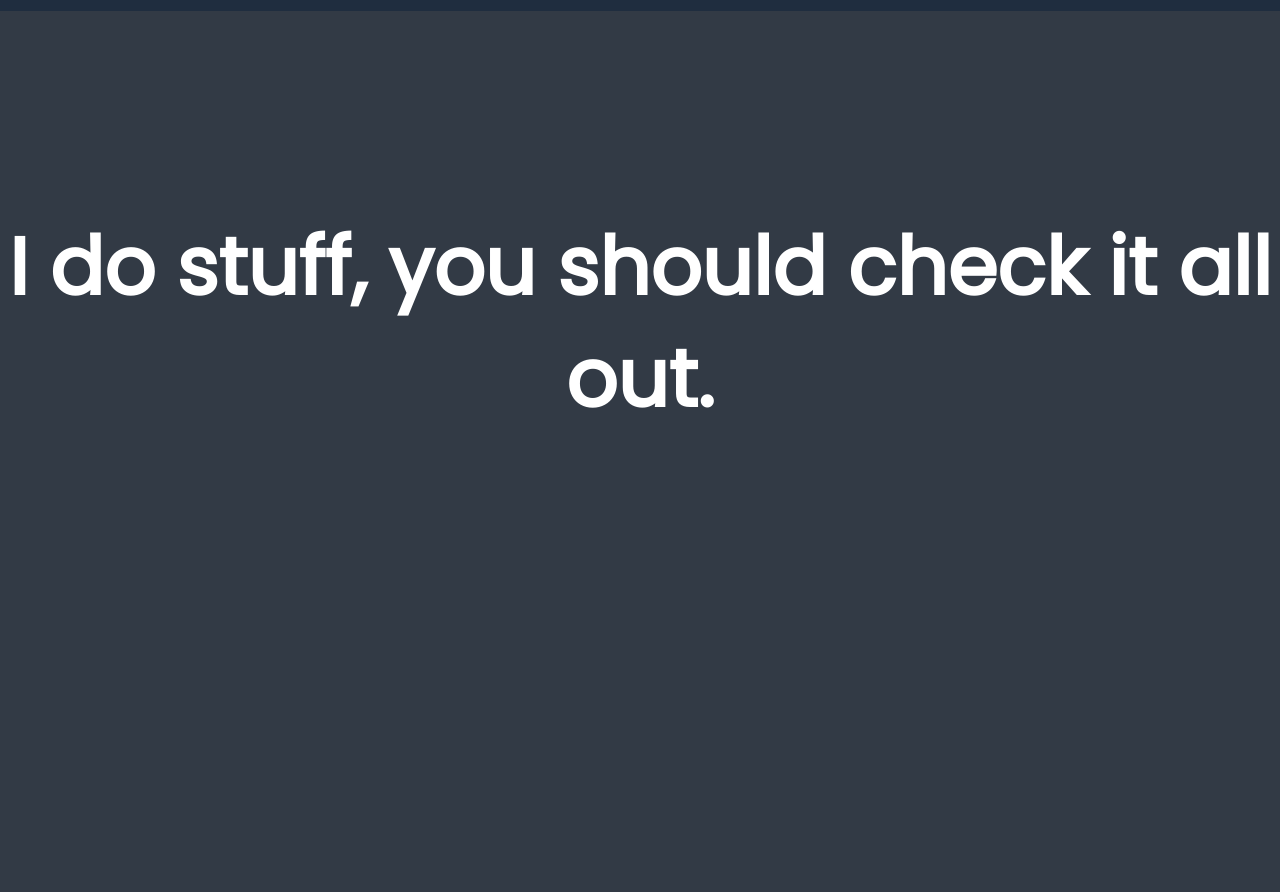
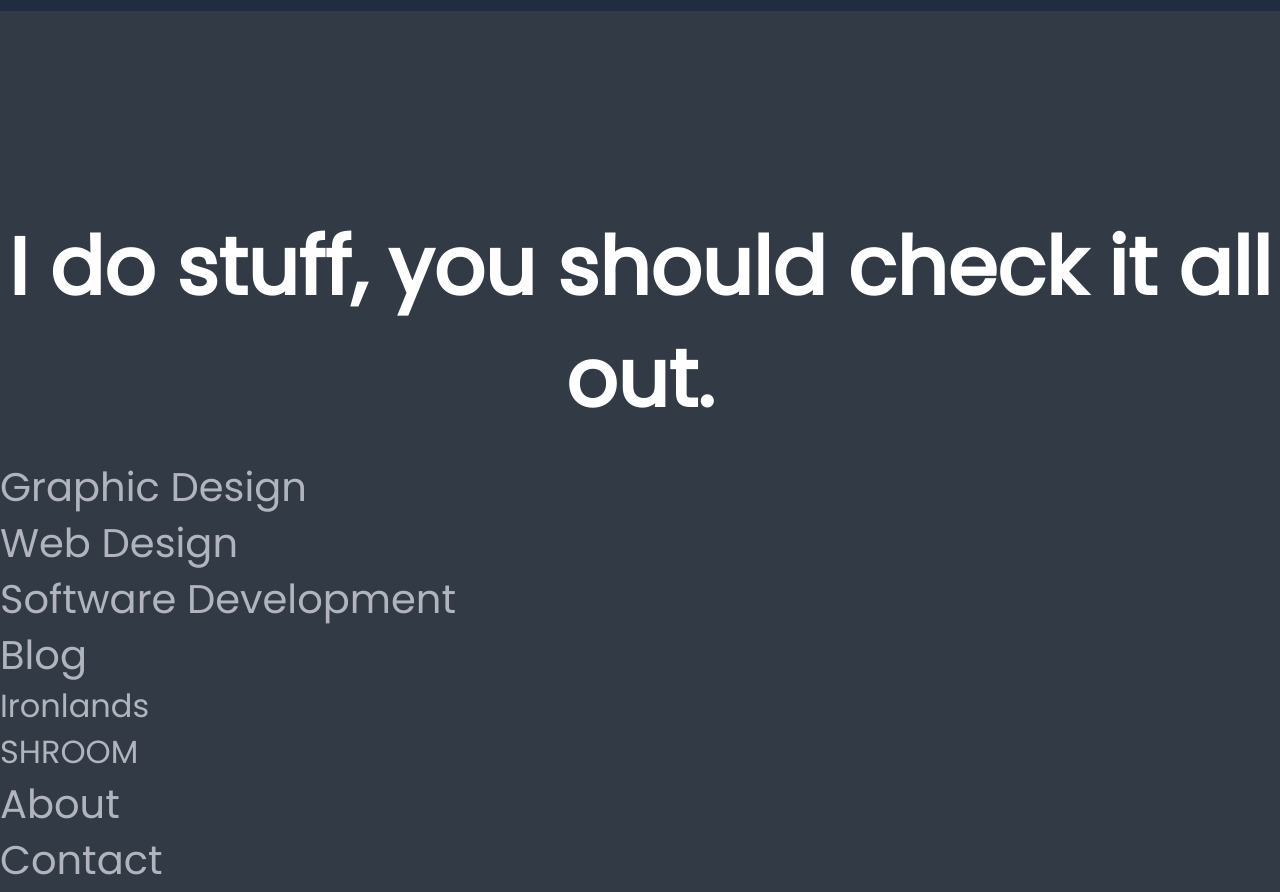
Before and after one commit to JLambCode/JLDevAndDesignSite, a plain HTML site: page index.html in a window 1280 px wide. Shown: the part 157-1049 px from the top of the page. Before the commit the page ends 800 px from the top, so only its background shows below. Drawn offline with nearby package versions, Linux system fonts and the light colour scheme.

Commit message:
Update index.html

```diff
--- a/index.html
+++ b/index.html
@@ -86,42 +86,39 @@
       </div>
     </header>
 
-    <intro class="container">
+    <home class="container">
       <h1 class="heading">I do stuff, you should check it all out.</h1>
-    </intro>
-
-    <home>
-
     </home>
 
     <graphics>
-
+      <h1>Graphic Design</h1>
     </graphics>
 
     <web>
-
+      <h1>Web Design</h1>
     </web>
 
     <software>
-
+      <h1>Software Development</h1>
     </software>
 
     <blog>
+      <h1>Blog</h1>
       <ironlands>
-
+        <h2>Ironlands</h2>
       </ironlands>
 
       <shroom>
-
+        <h2>SHROOM</h2>
       </shroom>
     </blog>
 
     <about>
-
+      <h1>About</h1>
     </about>
 
     <contact>
-
+      <h1>Contact</h1>
     </contact>
 
     <footer></footer>
```
